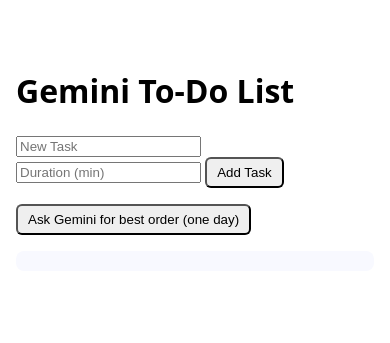
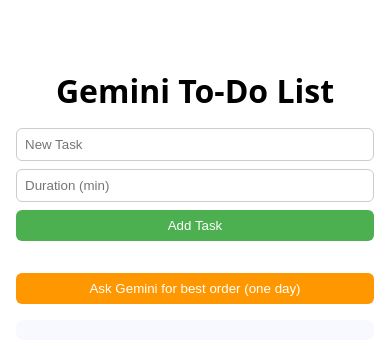
Before and after one commit to Mohammed-Owais-08/AI-integrated-To-Do-List, a Flask app: page / in a window 390 px wide. Shown: the top 343 px of the page. Run offline with Flask 3, Linux system fonts and the light colour scheme; data that the repository does not hold is empty.

Commit message:
Responsive for mobile

```diff
--- a/templates/index.html
+++ b/templates/index.html
@@ -4,13 +4,106 @@
     <meta charset="utf-8"/>
     <title>Gemini To-Do List</title>
     <style>
-        body { font-family: system-ui, sans-serif; max-width:900px; margin:2rem auto; padding:1rem; }
-        .todo { display:flex; justify-content:space-between; padding:8px 0; border-bottom:1px solid #eee; }
-        .done { text-decoration:line-through; color:#999 }
-        button { padding:6px 10px; border-radius:6px; }
-        #suggestions { margin-top:1rem; background:#f8f9ff; padding:10px; border-radius:8px; }
-        #addForm { margin-bottom:1rem; }
-        #praiseMessage { margin-top: 1rem; padding: 10px; border: 1px solid #4CAF50; background-color: #e8f5e9; color: #388e3c; border-radius: 5px; }
+        body {
+            font-family: system-ui, sans-serif;
+            max-width: 900px;
+            margin: 2rem auto;
+            padding: 1rem;
+        }
+
+        h1 { text-align: center; margin-bottom: 1rem; }
+
+        #addForm {
+            display: flex;
+            flex-wrap: wrap;
+            gap: 0.5rem;
+            margin-bottom: 1rem;
+        }
+
+        #addForm input[type="text"],
+        #addForm input[type="number"] {
+            flex: 1 1 150px;
+            padding: 8px;
+            border-radius: 6px;
+            border: 1px solid #ccc;
+        }
+
+        #addForm button {
+            flex: 0 1 auto;
+            padding: 8px 12px;
+            border-radius: 6px;
+            background-color: #4CAF50;
+            color: white;
+            border: none;
+            cursor: pointer;
+        }
+
+        .todo {
+            display: flex;
+            justify-content: space-between;
+            align-items: center;
+            padding: 8px 0;
+            border-bottom: 1px solid #eee;
+            flex-wrap: wrap;
+        }
+
+        .done {
+            text-decoration: line-through;
+            color: #999;
+        }
+
+        .doneBtn {
+            padding: 6px 10px;
+            border-radius: 6px;
+            background-color: #2196F3;
+            color: white;
+            border: none;
+            cursor: pointer;
+        }
+
+        #ask {
+            margin-top: 1rem;
+            padding: 8px 12px;
+            border-radius: 6px;
+            background-color: #FF9800;
+            color: white;
+            border: none;
+            cursor: pointer;
+            width: 100%;
+        }
+
+        #suggestions, #praiseMessage {
+            margin-top: 1rem;
+            padding: 10px;
+            border-radius: 8px;
+            word-break: break-word;
+        }
+
+        #suggestions {
+            background: #f8f9ff;
+        }
+
+        #praiseMessage {
+            display: none;
+            border: 1px solid #4CAF50;
+            background-color: #e8f5e9;
+            color: #388e3c;
+        }
+
+        @media (max-width: 600px) {
+            #addForm input, #addForm button {
+                flex: 1 1 100%;
+            }
+
+            .todo {
+                flex-direction: column;
+                align-items: flex-start;
+            }
+
+            .doneBtn {
+                margin-top: 6px;
+            }
+        }
     </style>
 </head>
 <body>
@@ -22,7 +115,7 @@
         <button id="addBtn">Add Task</button>
     </div>
 
-    <div id="praiseMessage" style="display:none;"></div>
+    <div id="praiseMessage"></div>
 
     <div id="list"></div>
 
@@ -65,7 +158,7 @@
                 praiseEl.style.display = 'none';
             }
 
-            await fetchTodos(); // This will refresh the list and remove the done task
+            await fetchTodos();
         };
     });
 }
```
